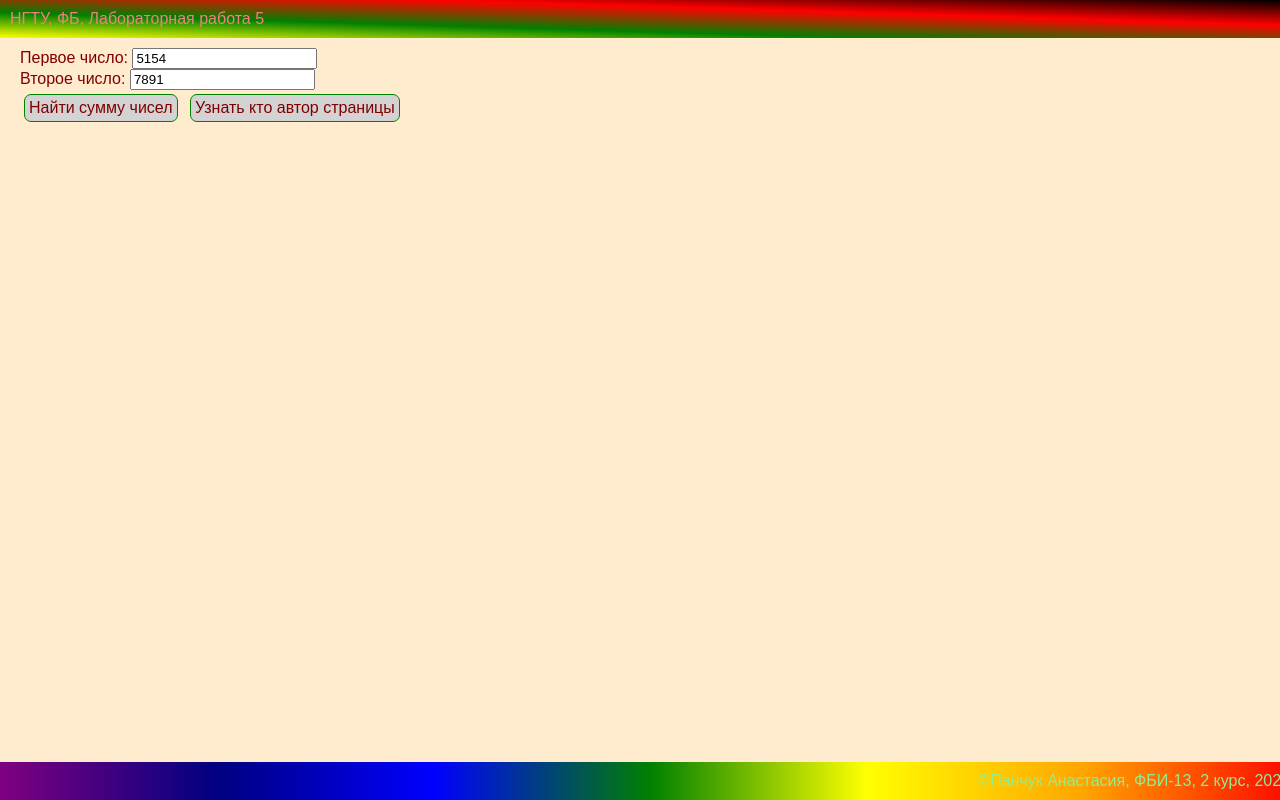
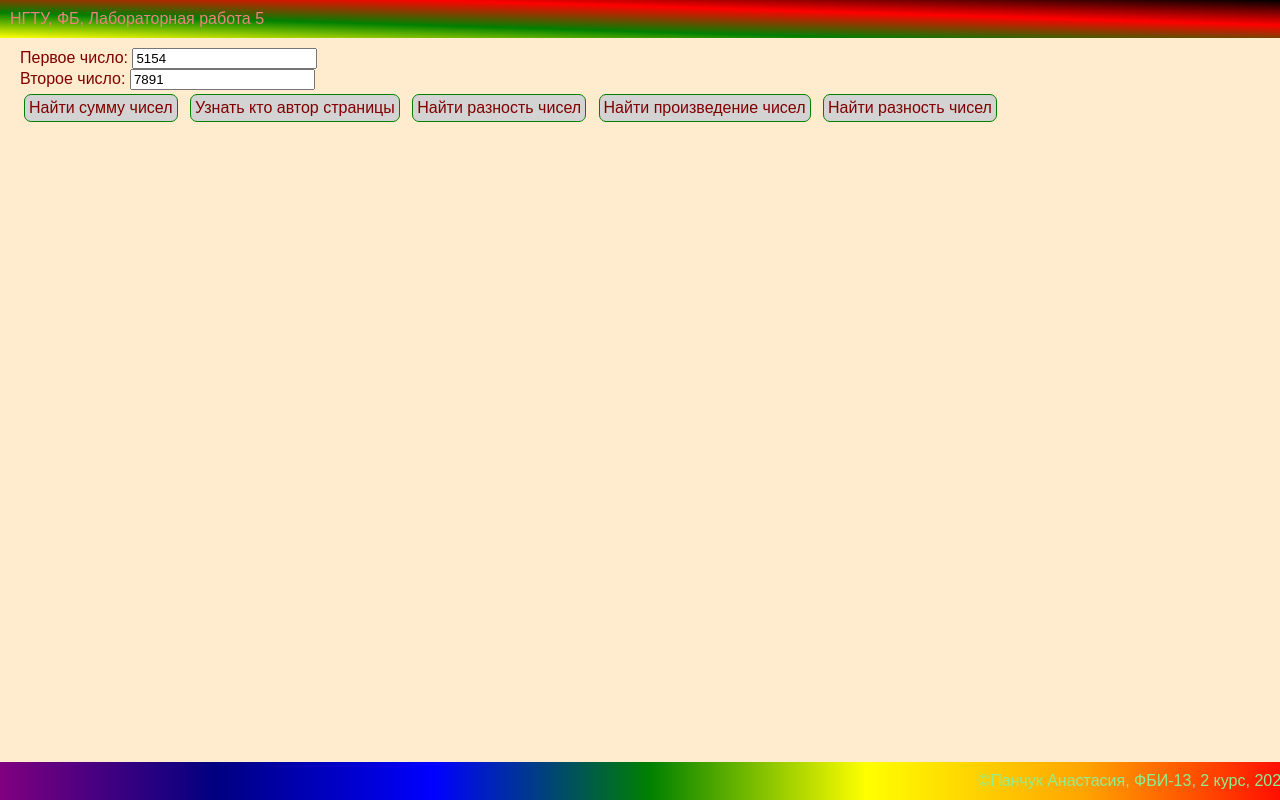
Before and after one commit to jahusv/web-programming-labs, a plain HTML site: page lab5.html in a window 1280 px wide. Drawn offline with Linux system fonts and the light colour scheme.

Commit message:
Арифметические операции

```diff
--- a/lab5.html
+++ b/lab5.html
@@ -15,6 +15,36 @@
             let b = parseInt(inputB.value);
             let result = a+b;
             alert('Сумма ' + a + ' и ' + b + ' равна ' + result);
+        }
+
+        function showMultiply() {
+            let inputA = document.getElementById('numberA');
+            let inputB = document.getElementById('numberB');
+
+            let a = parseInt(inputA.value);
+            let b = parseInt(inputB.value);
+            let result = a-b;
+            alert('Разность ' + a + ' и ' + b + ' равна ' + result);
+        }
+
+        function showMultiplication() {
+            let inputA = document.getElementById('numberA');
+            let inputB = document.getElementById('numberB');
+
+            let a = parseInt(inputA.value);
+            let b = parseInt(inputB.value);
+            let result = a*b;
+            alert('Произведение ' + a + ' и ' + b + ' равно ' + result);
+        }
+
+        function showDivision() {
+            let inputA = document.getElementById('numberA');
+            let inputB = document.getElementById('numberB');
+
+            let a = parseInt(inputA.value);
+            let b = parseInt(inputB.value);
+            let result = a/b;
+            alert('Частное ' + a + ' и ' + b + ' равна ' + result);
         }
 
         function showAuthor() {
@@ -45,6 +75,9 @@
         <label>Второе число: <input type="number" value="7891" id="numberB"></label><br>
         <div class="message" onclick="showSum()">Найти сумму чисел</div>
         <div class="message" onclick="showAuthor()">Узнать кто автор страницы</div>
+        <div class="message" onclick="showMultiply()">Найти разность чисел</div>
+        <div class="message" onclick="showMultiplication()">Найти произведение чисел</div>
+        <div class="message" onclick="showDivision()">Найти разность чисел</div>
 
     </main>
     <footer onclick="showAuthor()">
```
